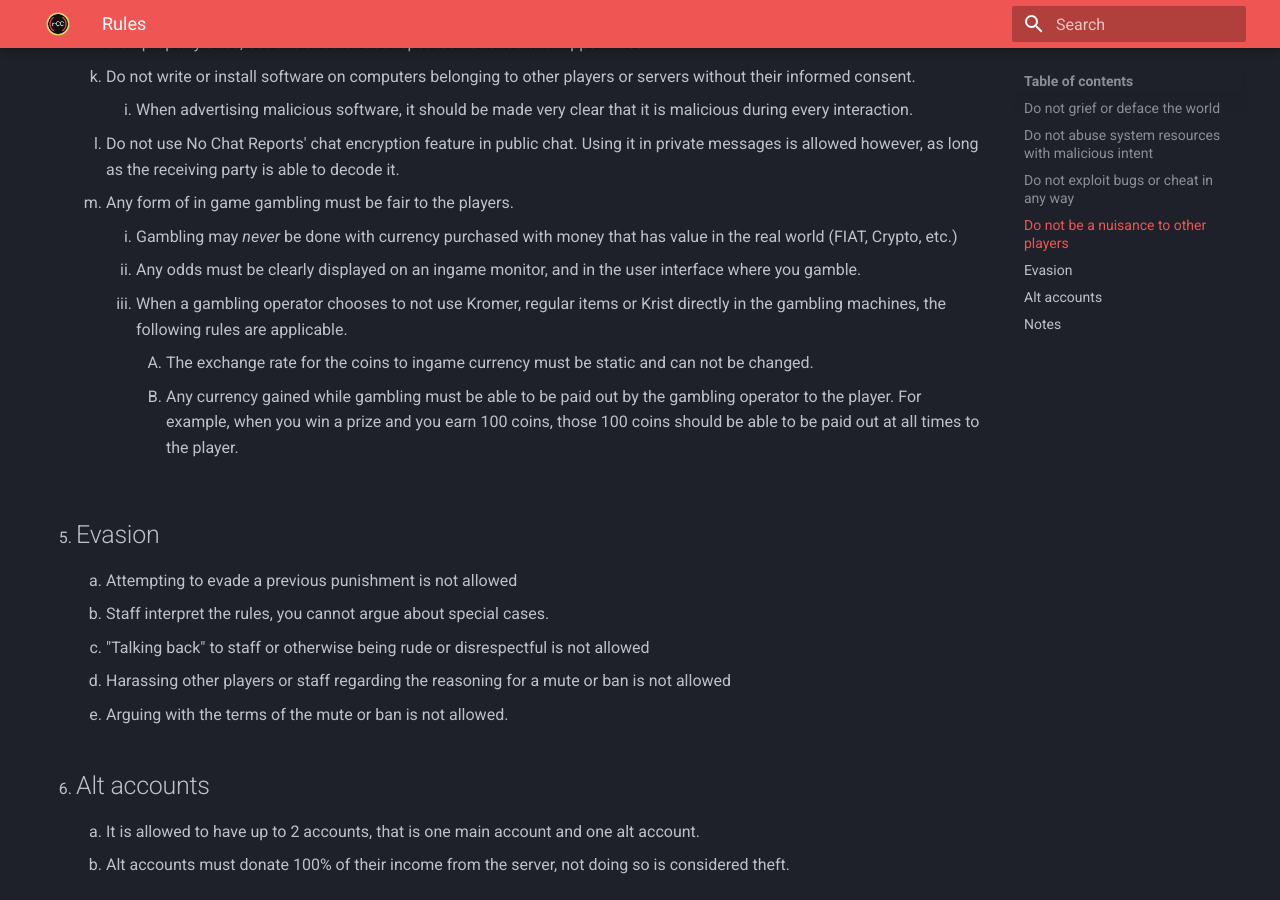
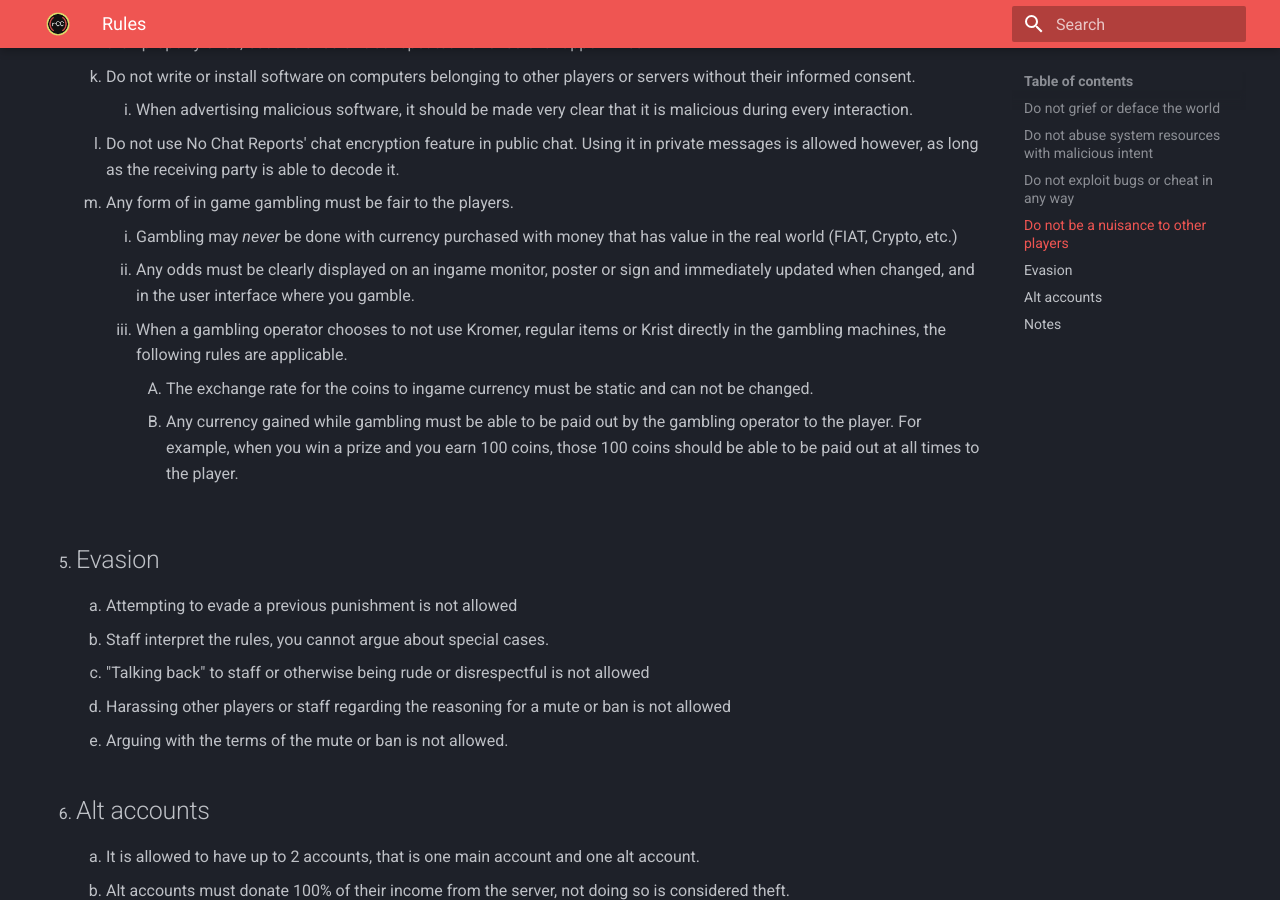
Before and after one commit to ReconnectedCC/docs, an MkDocs documentation site: the page built from docs/rules.md, in a window 1280 px wide and 900 px high, scrolled down 2097 px. Built offline with MkDocs 1.6.1 and Material for MkDocs 9.7.7, drawn with Linux system fonts in a browser that asks for light colours.

Commit message:
add poster and sign and force immediate upload

```diff
--- a/docs/rules.md
+++ b/docs/rules.md
@@ -51,7 +51,7 @@ hide:
     12. Do not use No Chat Reports' chat encryption feature in public chat. Using it in private messages is allowed however, as long as the receiving party is able to decode it.
     13. Any form of in game gambling must be fair to the players.
         1. Gambling may *never* be done with currency purchased with money that has value in the real world (FIAT, Crypto, etc.)
-        2. Any odds must be clearly displayed on an ingame monitor, and in the user interface where you gamble.
+        2. Any odds must be clearly displayed on an ingame monitor, poster or sign and immediately updated when changed, and in the user interface where you gamble.
         3. When a gambling operator chooses to not use Kromer, regular items or Krist directly in the gambling machines, the following rules are applicable.
             1. The exchange rate for the coins to ingame currency must be static and can not be changed.
             2. Any currency gained while gambling must be able to be paid out by the gambling operator to the player. For example, when you win a prize and you earn 100 coins, those 100 coins should be able to be paid out at all times to the player.
```
